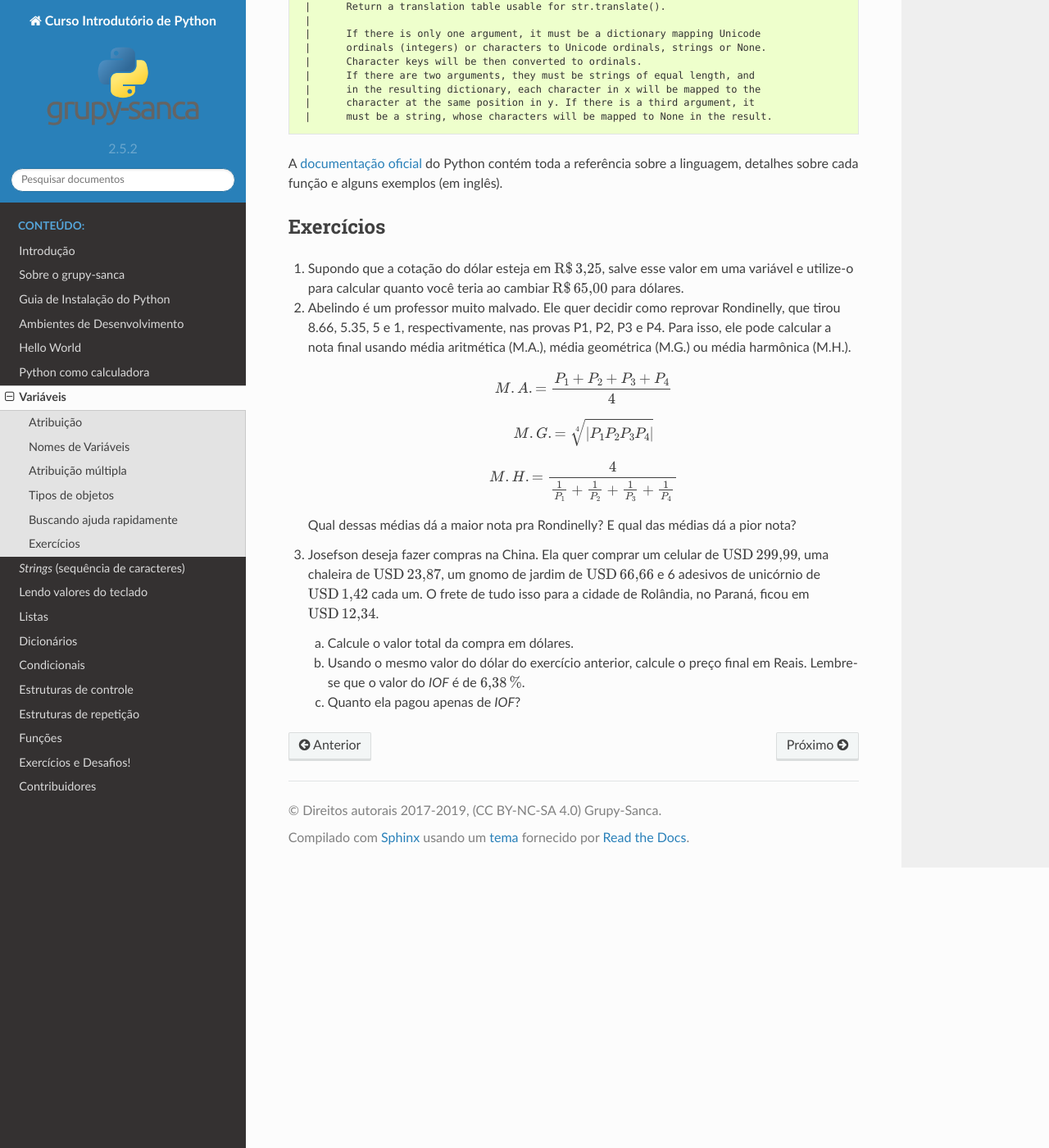
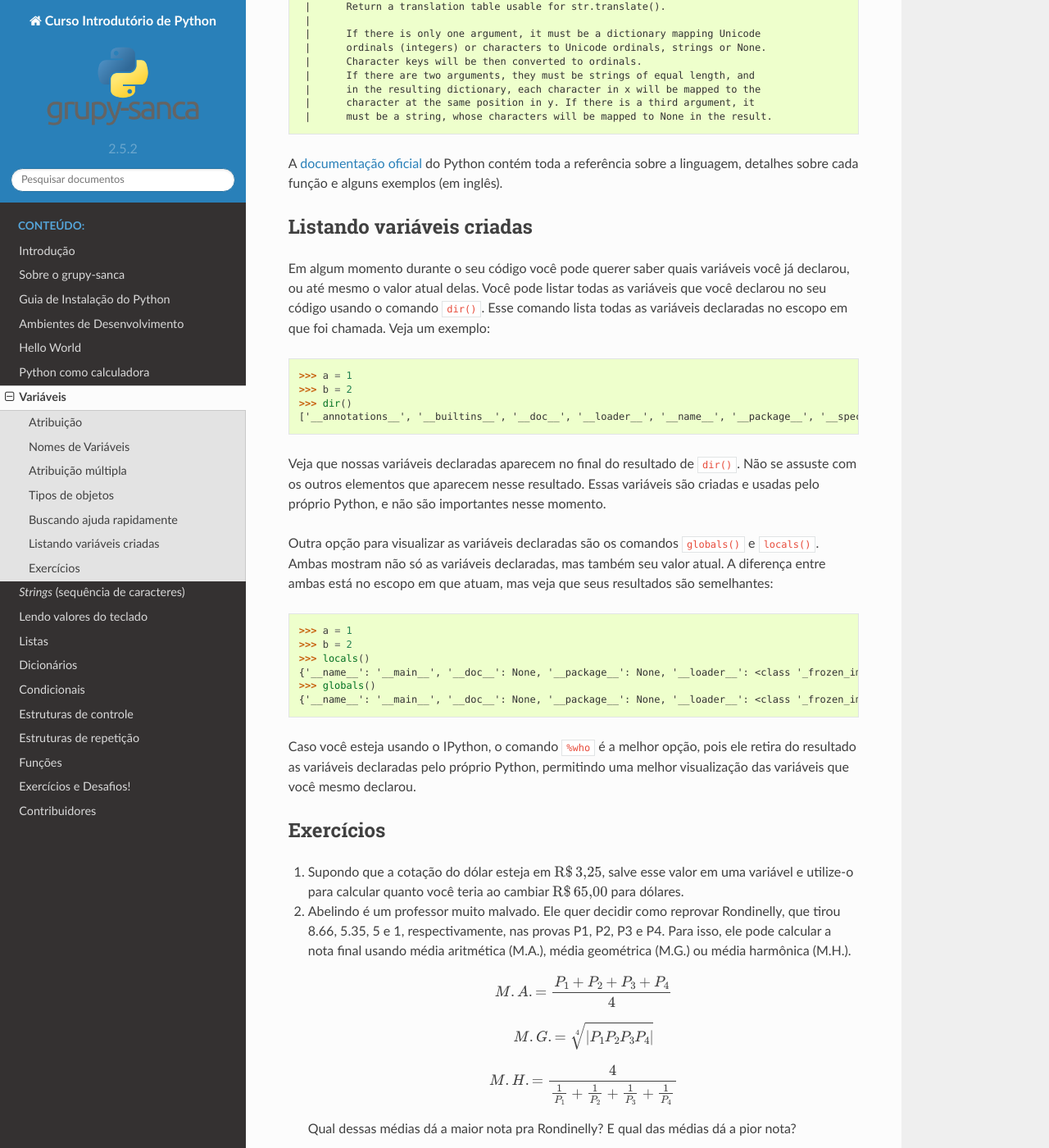
Before and after one commit to grupy-sanca/curso-python, a Sphinx documentation site: the page built from source/variaveis.rst, in a window 1280 px wide and 1400 px high, scrolled down 12071 px. Shown: the whole window at 82% size. Built offline with Sphinx 7.4.7 and the Read the Docs theme 2.0.0, drawn with Linux system fonts in a browser that asks for light colours.

Commit message:
Adicionar como listar variáveis

```diff
--- a/source/variaveis.rst
+++ b/source/variaveis.rst
@@ -713,6 +713,40 @@ A `documentação oficial <https://docs.python.org/3/>`_ do Python contém toda
 referência sobre a linguagem, detalhes sobre cada função e alguns exemplos (em inglês).
 
 
+Listando variáveis criadas
+--------------------------
+
+Em algum momento durante o seu código você pode querer saber quais variáveis você já declarou, ou até mesmo o valor atual delas.
+Você pode listar todas as variáveis que você declarou no seu código usando o comando ``dir()``.
+Esse comando lista todas as variáveis declaradas no escopo em que foi chamada. Veja um exemplo:
+
+.. doctest::
+
+   >>> a = 1
+   >>> b = 2
+   >>> dir()
+   ['__annotations__', '__builtins__', '__doc__', '__loader__', '__name__', '__package__', '__spec__', 'a', 'b']
+
+Veja que nossas variáveis declaradas aparecem no final do resultado de ``dir()``.
+Não se assuste com os outros elementos que aparecem nesse resultado.
+Essas variáveis são criadas e usadas pelo próprio Python, e não são importantes nesse momento.
+
+Outra opção para visualizar as variáveis declaradas são os comandos ``globals()`` e ``locals()``. Ambas mostram não
+só as variáveis declaradas, mas também seu valor atual.
+A diferença entre ambas está no escopo em que atuam, mas veja que seus resultados são semelhantes:
+
+.. doctest::
+
+   >>> a = 1
+   >>> b = 2
+   >>> locals()
+   {'__name__': '__main__', '__doc__': None, '__package__': None, '__loader__': <class '_frozen_importlib.BuiltinImporter'>, '__spec__': None, '__annotations__': {}, '__builtins__': <module 'builtins' (built-in)>, 'a': 1, 'b': 2}
+   >>> globals()
+   {'__name__': '__main__', '__doc__': None, '__package__': None, '__loader__': <class '_frozen_importlib.BuiltinImporter'>, '__spec__': None, '__annotations__': {}, '__builtins__': <module 'builtins' (built-in)>, 'a': 1, 'b': 2}
+
+Caso você esteja usando o IPython, o comando ``%who`` é a melhor opção, pois ele retira do resultado as variáveis declaradas pelo próprio Python,
+permitindo uma melhor visualização das variáveis que você mesmo declarou.
+
 Exercícios
 ----------
 
```
